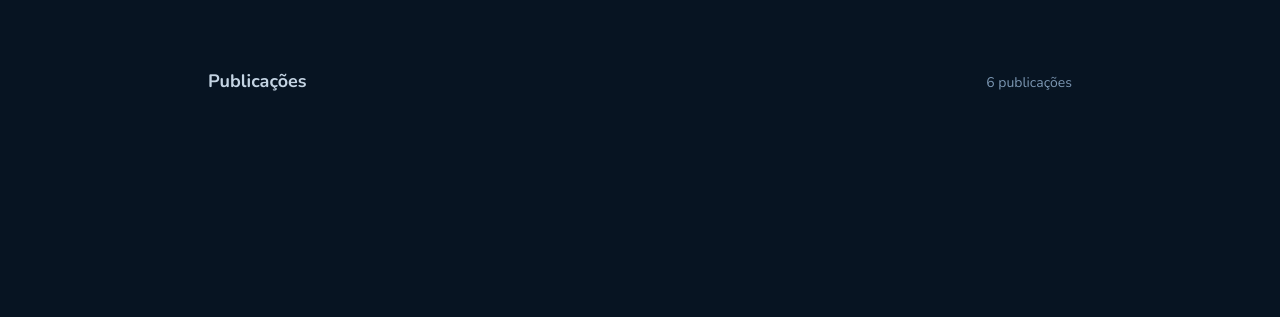
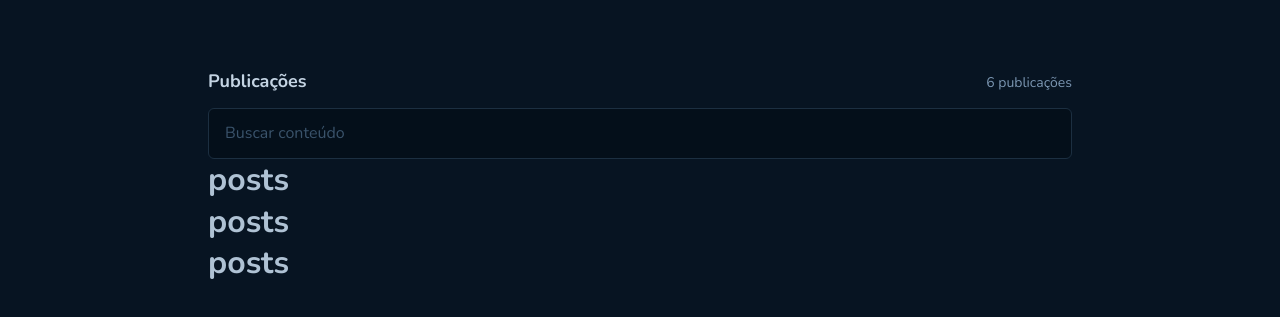
Before and after one commit to rnatu/github-blog, a React (Vite) app: page / in a window 1280 px wide. Shown: the part 421-738 px from the top of the page. Built offline with nearby package versions, Linux system fonts and the light colour scheme.

Commit message:
feat(SearchInput): add style

```diff
--- /dev/null
+++ b/src/Pages/Blog/components/SearchInput/index.tsx
@@ -0,0 +1,5 @@
+import { SearchInputContainer } from './styles';
+
+export function SearchInput() {
+  return <SearchInputContainer type="search" placeholder="Buscar conteúdo" />;
+}
--- /dev/null
+++ b/src/Pages/Blog/components/SearchInput/styles.ts
@@ -0,0 +1,19 @@
+import { styled } from 'styled-components';
+
+export const SearchInputContainer = styled.input`
+  width: 100%;
+  padding: 0.75rem 1rem;
+  background-color: ${({ theme }) => theme.colors['base-input']};
+
+  border: 1px solid ${({ theme }) => theme.colors['base-border']};
+  border-radius: 6px;
+  margin-top: 0.75rem;
+
+  color: ${({ theme }) => theme.colors['base-text']};
+  font-size: ${({ theme }) => theme.textSizes['text-text-m']};
+
+  &::placeholder {
+    font-size: ${({ theme }) => theme.textSizes['text-text-m']};
+    color: ${({ theme }) => theme.colors['base-label']};
+  }
+`;
--- a/src/Pages/Blog/index.tsx
+++ b/src/Pages/Blog/index.tsx
@@ -1,7 +1,8 @@
 import { Header } from '../../components/Header';
 import { Text, Title } from '../../components/Typography';
 import { Profile } from './components/Profile';
-import { PublicationsHeader } from './styles';
+import { SearchInput } from './components/SearchInput';
+import { Publications, PublicationsHeader } from './styles';
 
 export function Blog() {
   return (
@@ -9,6 +10,7 @@ export function Blog() {
       <Header />
       <Profile />
 
+      <Publications>
         <PublicationsHeader>
           <Title size="s" color="subtitle">
             Publicações
@@ -17,6 +19,15 @@ export function Blog() {
             {6} publicações
           </Text>
         </PublicationsHeader>
+
+        <SearchInput />
+
+        <div>
+          <h1>posts</h1>
+          <h1>posts</h1>
+          <h1>posts</h1>
+        </div>
+      </Publications>
     </>
   );
 }
--- a/src/Pages/Blog/styles.ts
+++ b/src/Pages/Blog/styles.ts
@@ -1,9 +1,11 @@
 import { styled } from 'styled-components';
+
+export const Publications = styled.div`
+  max-width: 54rem;
+  margin: 4.6875rem auto 0;
+`;
 
 export const PublicationsHeader = styled.header`
   display: flex;
   justify-content: space-between;
-
-  max-width: 54rem;
-  margin: 4.6875rem auto 0;
 `;
--- a/src/styles/global.ts
+++ b/src/styles/global.ts
@@ -38,7 +38,7 @@ export const GlobalStyle = createGlobalStyle`
 
   :focus {
     outline: 0;
-    box-shadow: 0 0 0 2px red;
+    box-shadow: 0 0 0 2px ${({ theme }) => theme.colors['brand-blue']};
   }
 
   input::-webkit-outer-spin-button,
```
Lines whose indentation alone changed are shown as unchanged.
